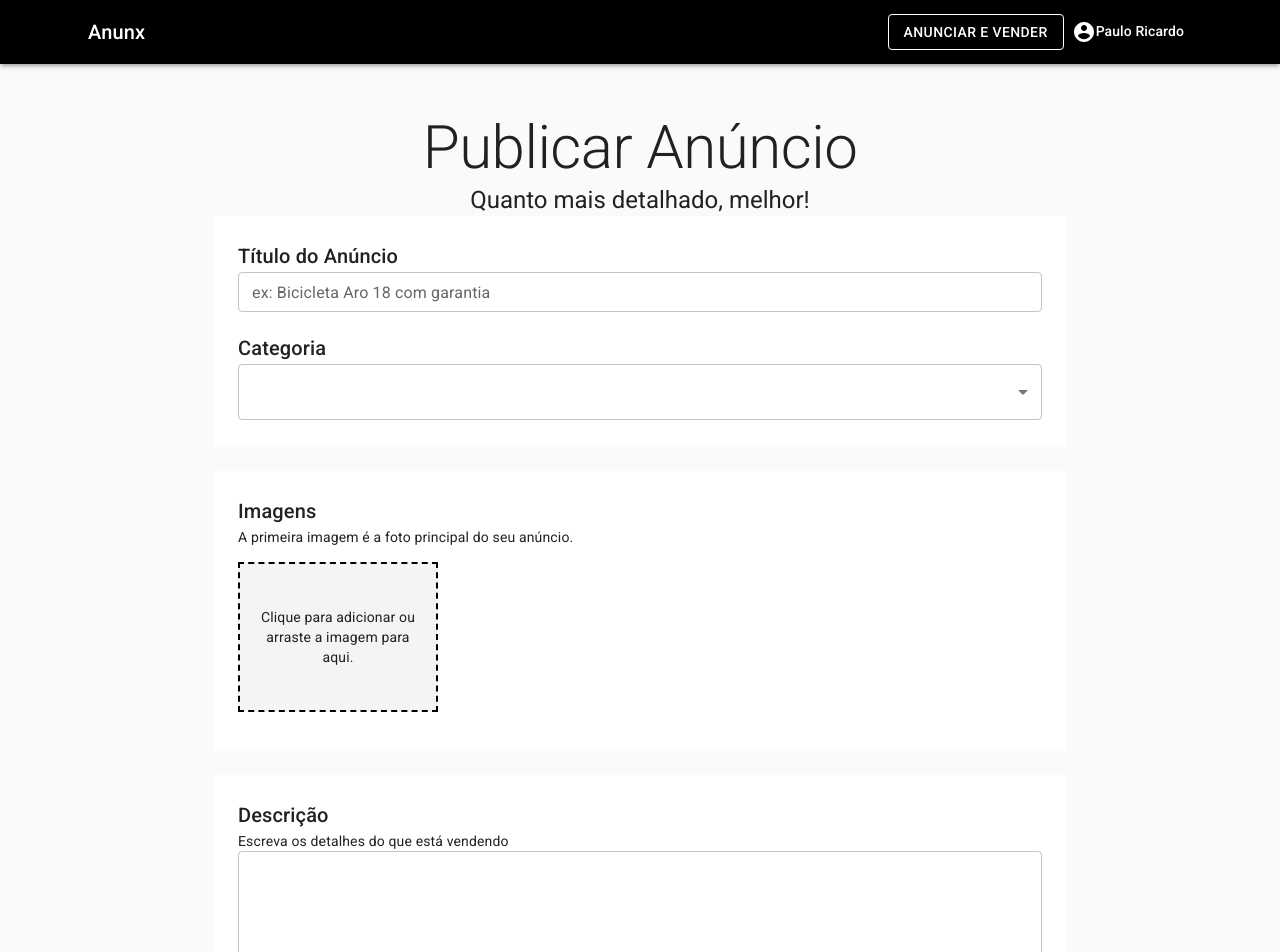
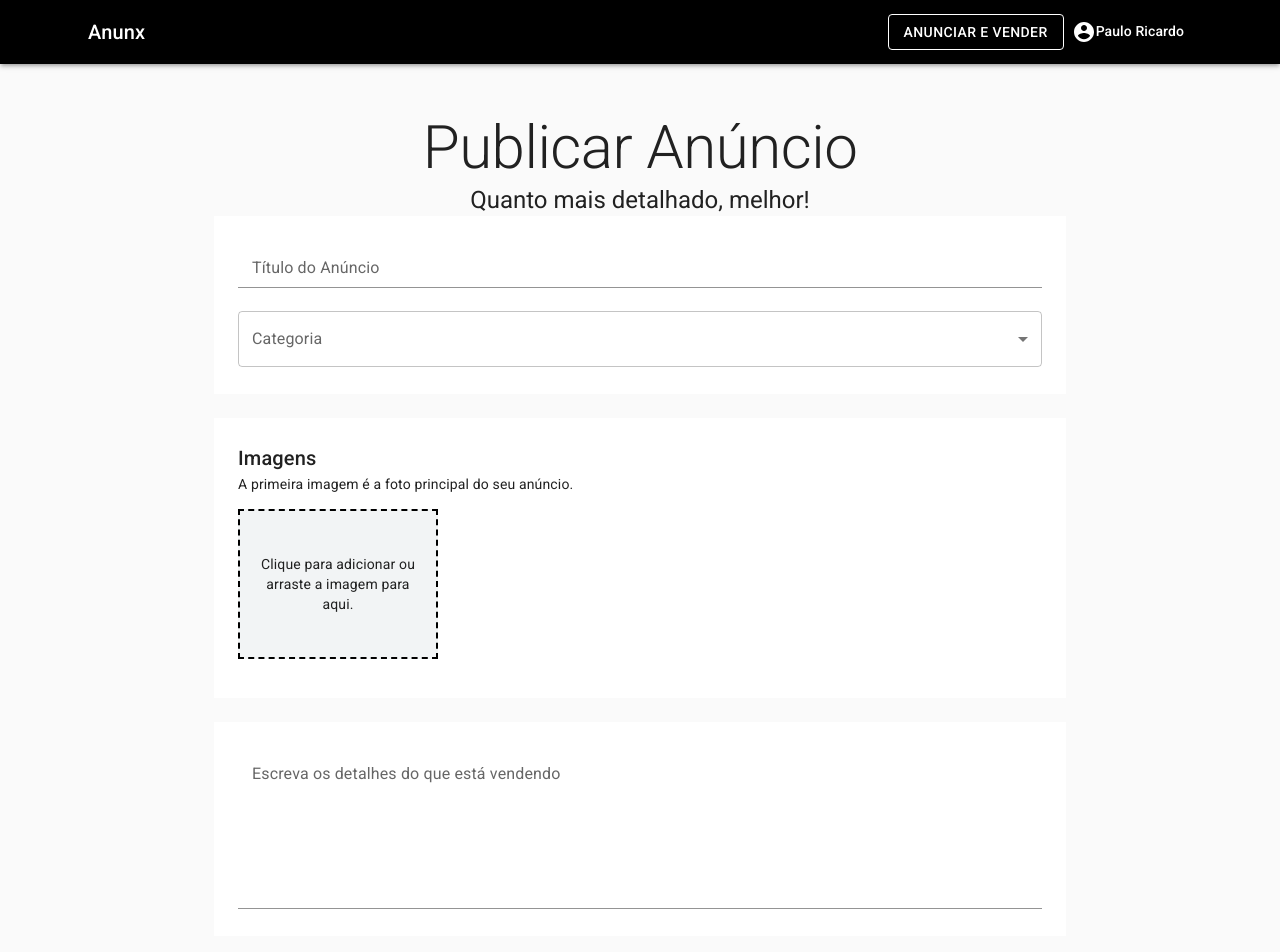
Before and after one commit to Paulo-cds/anunx, a Next.js app: page /user/publish in a window 1280 px wide. Shown: the top 952 px of the page. Built offline with nearby package versions, Linux system fonts and the light colour scheme.

Commit message:
validacao do campo descricao + refactor para formControl

```diff
--- a/pages/user/publish.js
+++ b/pages/user/publish.js
@@ -14,6 +14,7 @@
     InputAdornment,
     MenuItem,
     FormHelperText,
+    Input,
 } from '@mui/material'
 
 import {useDropzone} from 'react-dropzone'
@@ -40,6 +41,10 @@
         flexWrap: 'wrap',
         marginTop: 15,
 
+    },
+    inputLabel: {
+        fontWeight: 400,
+        color: theme.palette.primary.main,
     },
     dropzone:{
         cursor: 'pointer',
@@ -94,7 +99,11 @@
         .max(100, 'Título muito grande')
         .required('Campo obrigatório'),
 
-    category: yup.string().required('Campo obrigatório')
+    category: yup.string().required('Campo obrigatório'),
+
+    description: yup.string()
+        .min(50, 'Escreva uma descrição com pelo menos 50 caracteres.')
+        .required('Campo obrigatório'),
 })
 
 const Publish = () => {
@@ -128,6 +137,7 @@
                 initialValues={{
                     title: '',
                     category: '',
+                    description: '',
                 }}
                 validationSchema = {validationSchema}
                 onSubmit={() => {
@@ -155,26 +165,23 @@
                                 <Container maxWidth='md' className={classes.boxContainer}>
 
                                     <Box className={classes.box}>
-                                        <Typography component='h6' variant='h6' color='textPrimary'>
-                                            Título do Anúncio
-                                        </Typography>
-                                        <TextField
+
+                                        <FormControl error={errors.title} fullWidth>
+                                            <InputLabel className={classes.inputLabel}>Título do Anúncio</InputLabel>
+                                            <Input
                                                 name='title'
                                                 value={values.title}
                                                 onChange={handleChange}
-                                            label='ex: Bicicleta Aro 18 com garantia'
-                                            size='small'
-                                            fullWidth
-                                            error={errors.title}
-                                            helperText={errors.title}
                                             />
+                                            <FormHelperText>
+                                                {errors.title}
+                                            </FormHelperText>
+                                        </FormControl>
 
                                         <br/><br/>
 
-                                        <Typography component='h6' variant='h6' color='textPrimary'>
-                                            Categoria
-                                        </Typography>
                                         <FormControl error={errors.category} fullWidth>
+                                            <InputLabel className={classes.inputLabel}>Categoria</InputLabel>
                                             <Select
                                                 name = 'category'
                                                 value={values.category}
@@ -254,18 +261,18 @@
 
                                 <Container maxWidth='md' className={classes.boxContainer}>
                                     <Box className={classes.box}>
-                                        <Typography component='h6' variant='h6' color='textPrimary'>
-                                            Descrição
-                                        </Typography>
-                                        <Typography component='div' variant='body2' color='textPrimary'>
-                                            Escreva os detalhes do que está vendendo
-                                        </Typography>
-                                        <TextField
+                                        <FormControl error={errors.description} fullWidth>
+                                            <InputLabel className={classes.inputLabel}>Escreva os detalhes do que está vendendo</InputLabel>
+                                            <Input
+                                                name='description'
                                                 multiline
                                                 rows={6}
                                                 variant='outlined'
-                                            fullWidth
                                             />
+                                            <FormHelperText>
+                                                {errors.description}
+                                            </FormHelperText>
+                                        </FormControl>
                                     </Box>
                                 </Container>
 
```
Lines whose indentation alone changed are shown as unchanged.
